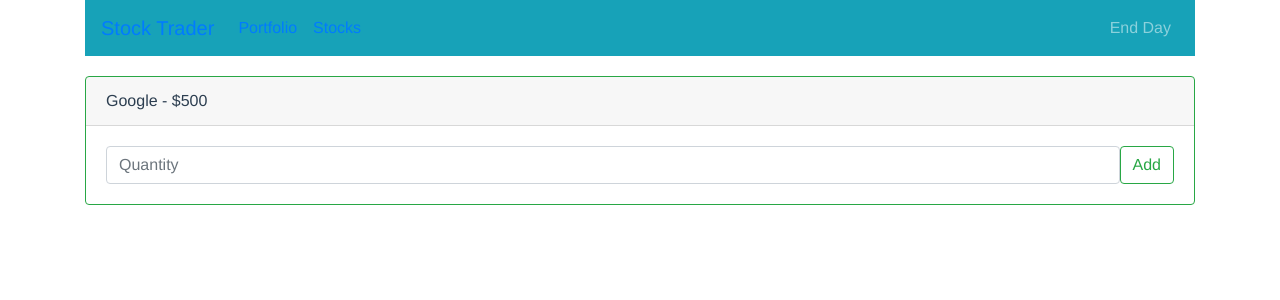
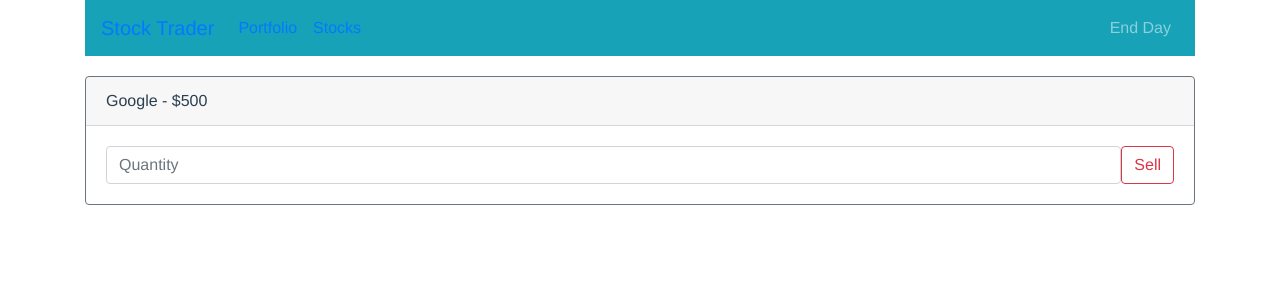
Before and after one commit to kenoflee/vue-stock-trader, a Vue app: page /#/portfolio in a window 1280 px wide. Before the commit this address led to /#/stocks. Shown: the top 300 px of the page. Built offline with nearby package versions, Linux system fonts and the light colour scheme.

Commit message:
set up methods for stocks

```diff
--- a/src/components/Stock.vue
+++ b/src/components/Stock.vue
@@ -1,8 +1,8 @@
 <template>
     <b-card :border-variant="(type === 'buy') ? 'success' : 'secondary'" :header="name + ' - $' + price" align="left">
         <b-form-input type="number" placeholder="Quantity"></b-form-input>
-        <b-button v-if="type=== 'buy'" variant="outline-success">Add</b-button>
-        <b-button v-else variant="outline-danger">Sell</b-button>
+        <b-button @click="buy" v-if="type=== 'buy'" variant="outline-success">Buy</b-button>
+        <b-button @click="sell" v-else variant="outline-danger">Sell</b-button>
     </b-card>
 </template>
 
@@ -12,6 +12,16 @@ export default {
         type: String,
         price: Number,
         name: String,
+    },
+    methods: {
+        buy() {
+            //this.$store.state.portfolio
+            console.log('buy');
+        },
+        sell() {
+            //this.$store.state.portfolio
+            console.log('sell');
+        }
     }
 }
 </script>
```
